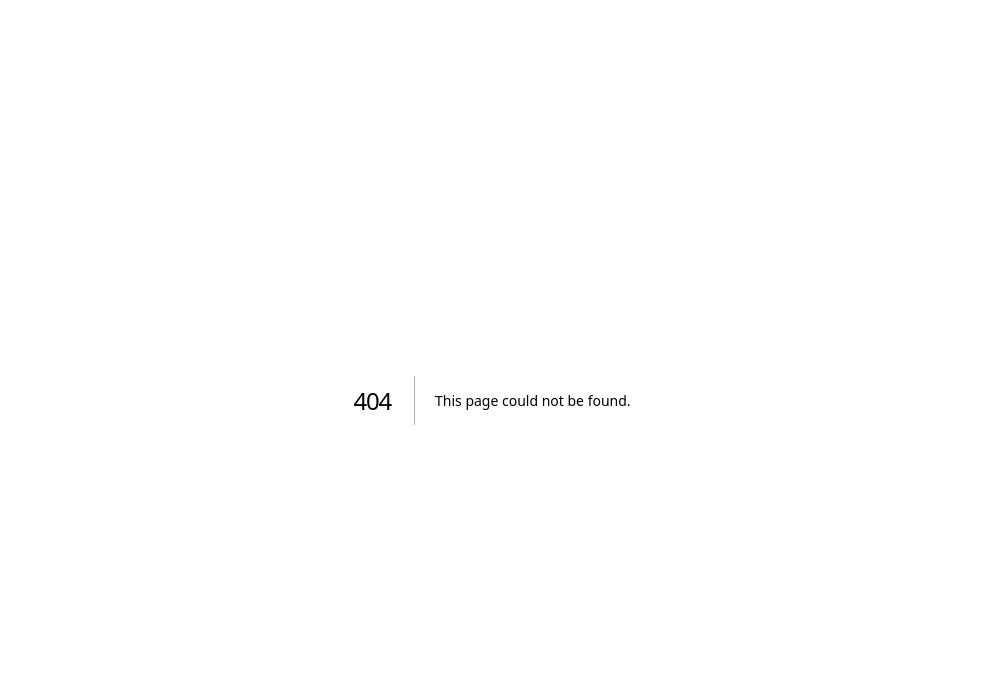
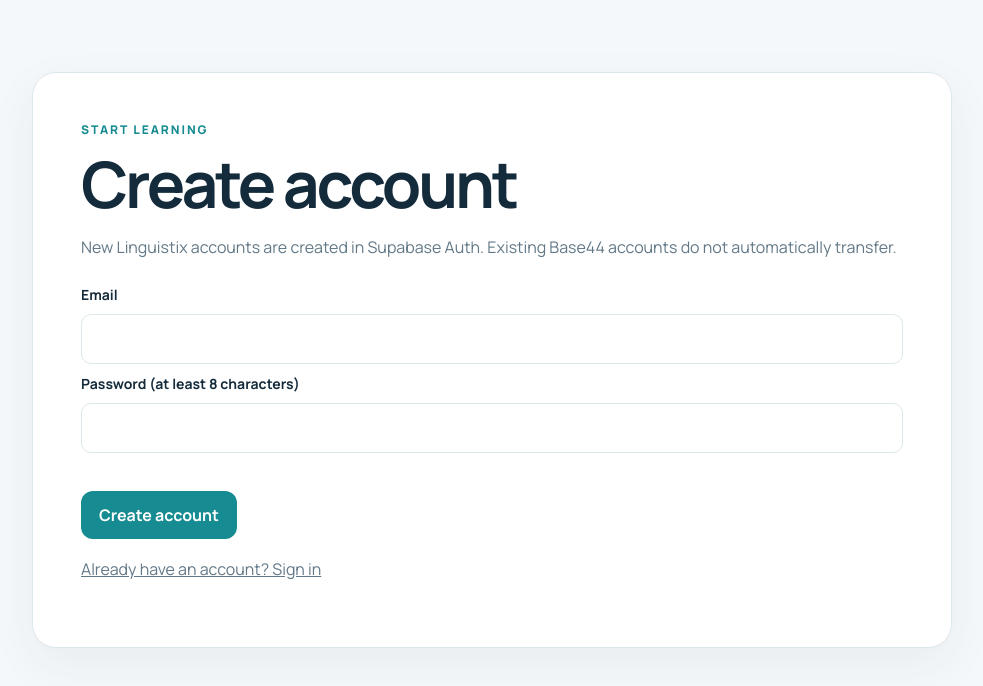
Before and after one commit to midas459/linguistix, a Next.js app in the folder next-app/: page /register in a window 1280 px wide. Before the commit this address had no page. Shown: the top 686 px of the page, without its empty margins (148-1131 px from the left). Built offline with nearby package versions, Linux system fonts and the light colour scheme.

Commit message:
Add Supabase account flow: next-app/app/register/page.js

```diff
--- /dev/null
+++ b/next-app/app/register/page.js
@@ -0,0 +1,47 @@
+"use client";
+
+import { useState } from "react";
+import Link from "next/link";
+import { createClient } from "../../lib/supabase/client";
+
+export default function RegisterPage() {
+  const [email, setEmail] = useState("");
+  const [password, setPassword] = useState("");
+  const [message, setMessage] = useState("");
+  const [busy, setBusy] = useState(false);
+
+  async function register(event) {
+    event.preventDefault();
+    setBusy(true);
+    setMessage("");
+    const supabase = createClient();
+    const { error } = await supabase.auth.signUp({
+      email,
+      password,
+      options: { emailRedirectTo: `${window.location.origin}/auth/callback?next=/dashboard` },
+    });
+    setBusy(false);
+    setMessage(error ? error.message : "Check your email for the confirmation link before signing in.");
+  }
+
+  return (
+    <main>
+      <section className="panel">
+        <div className="eyebrow">Start learning</div>
+        <h1>Create account</h1>
+        <p>New Linguistix accounts are created in Supabase Auth. Existing Base44 accounts do not automatically transfer.</p>
+        <form onSubmit={register}>
+          <label htmlFor="email">Email</label>
+          <input id="email" type="email" autoComplete="email" required value={email} onChange={e => setEmail(e.target.value)} />
+          <label htmlFor="password">Password (at least 8 characters)</label>
+          <input id="password" type="password" autoComplete="new-password" minLength={8} required value={password} onChange={e => setPassword(e.target.value)} />
+          <div className="actions">
+            <button className="button" type="submit" disabled={busy}>{busy ? "Creating…" : "Create account"}</button>
+          </div>
+        </form>
+        {message && <p role="status">{message}</p>}
+        <p><Link href="/login">Already have an account? Sign in</Link></p>
+      </section>
+    </main>
+  );
+}
```
